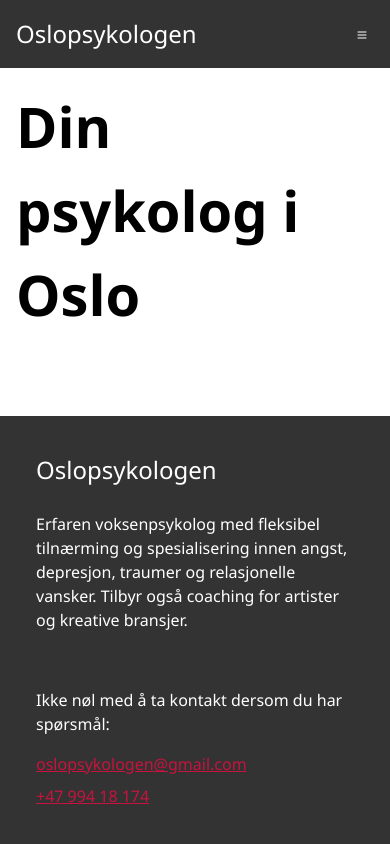
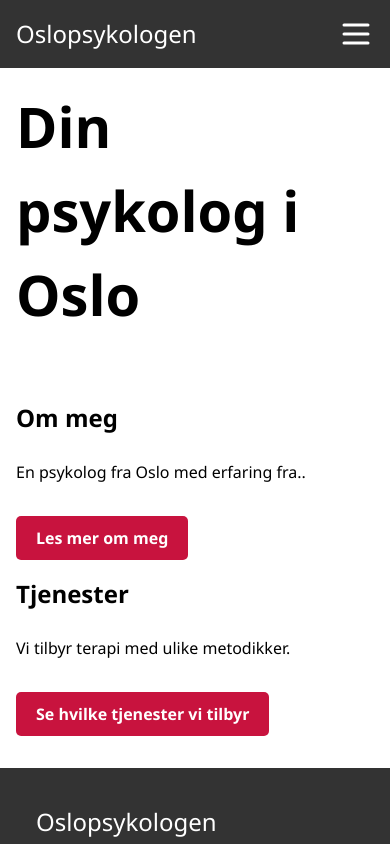
Before and after one commit to RanyTB/oslopsykologen, a React (Vite) app: page / in a window 390 px wide. Shown: the top 844 px of the page. Built offline with nearby package versions, Linux system fonts and the light colour scheme.

Commit message:
feature: hamburger menu

```diff
--- a/src/App.css
+++ b/src/App.css
@@ -12,6 +12,7 @@
 
 p {
   margin: 16px 0;
+  max-width: 846px;
 }
 
 h1 {
--- /dev/null
+++ b/src/components/Card/Card.tsx
@@ -0,0 +1,41 @@
+import styled from "styled-components";
+import { LinkButton } from "../Button";
+
+type Props = {
+  title: string;
+  description: string;
+  linkTo: string;
+  linkText: string;
+};
+
+const Card = ({ title, description, linkTo, linkText }: Props) => {
+  return (
+    <Container>
+      <div>
+        <Title>{title}</Title>
+        <Description>{description}</Description>
+      </div>
+      <div>
+        <LinkButton to={linkTo}>{linkText}</LinkButton>
+      </div>
+    </Container>
+  );
+};
+
+const Container = styled.div`
+  display: flex;
+  flex-direction: column;
+  justify-content: space-between;
+`;
+
+const Title = styled.h2`
+  font-size: 24px;
+  font-weight: bold;
+  margin-bottom: 24px;
+`;
+
+const Description = styled.p`
+  font-size: 16px;
+`;
+
+export default Card;
--- /dev/null
+++ b/src/components/Card/index.ts
@@ -0,0 +1 @@
+export {default} from './Card';
--- a/src/components/Header/Header.tsx
+++ b/src/components/Header/Header.tsx
@@ -17,6 +17,7 @@ const Header = () => {
 };
 
 const HeaderContainer = styled.header`
+  position: relative;
   background-color: ${colors.background};
   color: white;
   padding: 1rem;
--- a/src/components/Header/MobileNav.tsx
+++ b/src/components/Header/MobileNav.tsx
@@ -23,40 +23,45 @@ const MobileNav = () => {
   }, []);
 
   return (
-    <Container ref={ref}>
+    <div ref={ref}>
       <Button onClick={() => setOpen(!open)}>
         <Hamburger fill="white" />
       </Button>
+
       {open && (
         <MenuContainer>
           <NavLinks onNavigate={() => setOpen(false)} />
         </MenuContainer>
       )}
-    </Container>
+    </div>
   );
 };
 
-const Container = styled.div`
-  position: relative;
-`;
+const MenuContainer = styled.div`
+  display: flex;
+  flex-direction: column;
+  align-items: center;
+  gap: 12px;
+  padding: 12px;
 
-const MenuContainer = styled.div`
   background-color: ${colors.background};
   padding: 12px;
-  display: flex;
-  gap: 12px;
-  flex-direction: column;
   position: absolute;
-  top: 24px;
-  right: 0px;
+  top: 68px;
+  left: 0;
+  right: 0;
 `;
 
 const Button = styled.button`
+  display: flex;
+  padding: 0;
+  margin: 0;
+  align-items: center;
   color: white;
   border: none;
   cursor: pointer;
-  height: 24px;
-  width: 24px;
+  height: 36px;
+  width: 36px;
 
   display: none;
   background-color: transparent;
--- a/src/pages/Hjem/Hjem.tsx
+++ b/src/pages/Hjem/Hjem.tsx
@@ -1,7 +1,23 @@
+import Card from "../../components/Card";
 import Page from "../../components/Page";
 
 const Hjem = () => {
-  return <Page title="Din psykolog i Oslo"></Page>;
+  return (
+    <Page title="Din psykolog i Oslo">
+      <Card
+        title="Om meg"
+        description={"En psykolog fra Oslo med erfaring fra.."}
+        linkTo={"/om-meg"}
+        linkText={"Les mer om meg"}
+      />
+      <Card
+        title="Tjenester"
+        description={"Vi tilbyr terapi med ulike metodikker."}
+        linkTo={"/tjenester"}
+        linkText={"Se hvilke tjenester vi tilbyr"}
+      />
+    </Page>
+  );
 };
 
 export default Hjem;
--- a/src/pages/Priser/Priser.tsx
+++ b/src/pages/Priser/Priser.tsx
@@ -1,5 +1,7 @@
+import Page from "../../components/Page";
+
 const Priser = () => {
-  return <div>Priser og bestilling</div>;
+  return <Page title="Priser og bestilling">Info kommer</Page>;
 };
 
 export default Priser;
```
Also changed, not shown: src/assets/hamburger.svg.
